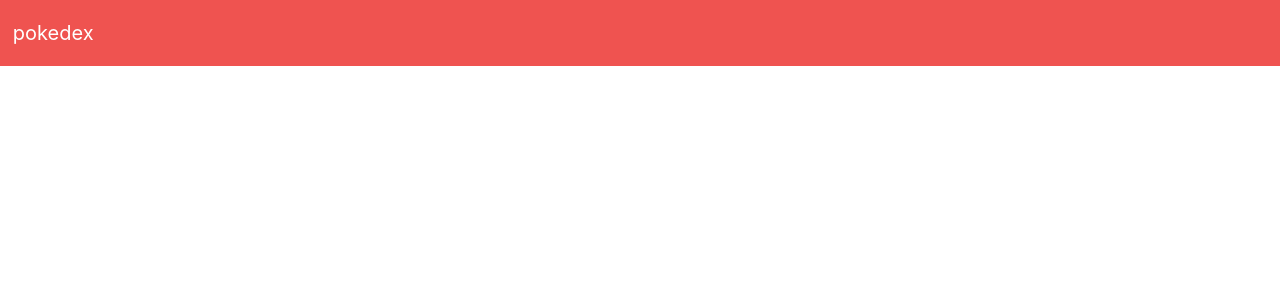
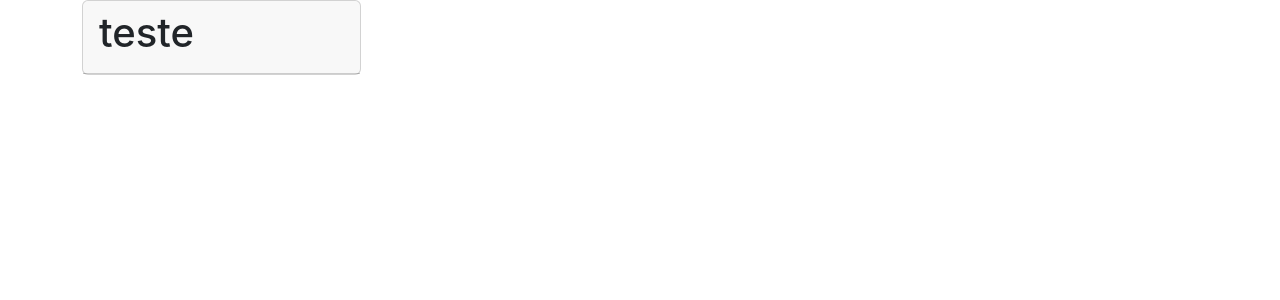
Before and after one commit to demetriuspine/pokedex, a React (Create React App) app: page / in a window 1280 px wide. Shown: the top 300 px of the page. Built offline with nearby package versions, Linux system fonts and the light colour scheme.

Commit message:
incluindo dashboard, com as classes PokemonCard e PokemonList

```diff
--- a/src/App.js
+++ b/src/App.js
@@ -1,10 +1,14 @@
 import './App.css';
+import Dashboard from './components/layouts/Dashboard';
 import NavBar from './components/layouts/NavBar';
 
 function App() {
   return (
     <div className="App">
-        <NavBar />
+        {/* <NavBar /> */}
+        <div className="container">
+          <Dashboard />
+        </div>
     </div>
   );
 }
--- /dev/null
+++ b/src/components/layouts/Dashboard.js
@@ -0,0 +1,15 @@
+import React, { Component } from 'react'
+
+import PokemonList from '../pokemon/PokemonList'
+
+export default class Dashboard extends Component {
+  render() {
+    return (
+      <div className="row">
+        <div className="col">
+          <PokemonList />
+        </div>
+      </div>
+    )
+  }
+}
--- /dev/null
+++ b/src/components/pokemon/PokemonCard.js
@@ -0,0 +1,17 @@
+import React, { Component } from 'react'
+
+export default class PokemonCard extends Component {
+  render() {
+    return (
+      <div className="col-md-3 col-sm-6 mb-5">
+        <div className="card">
+          <div className="card-header">
+            <h1>
+              teste
+            </h1>
+          </div>
+        </div>
+      </div>
+    )
+  }
+}
--- /dev/null
+++ b/src/components/pokemon/PokemonList.js
@@ -0,0 +1,13 @@
+import React, { Component } from 'react';
+
+import PokemonCard from './PokemonCard';
+
+export default class PokemonList extends Component {
+  render() {
+    return (
+      <div>
+        <PokemonCard />
+      </div>
+    )
+  }
+}
```
